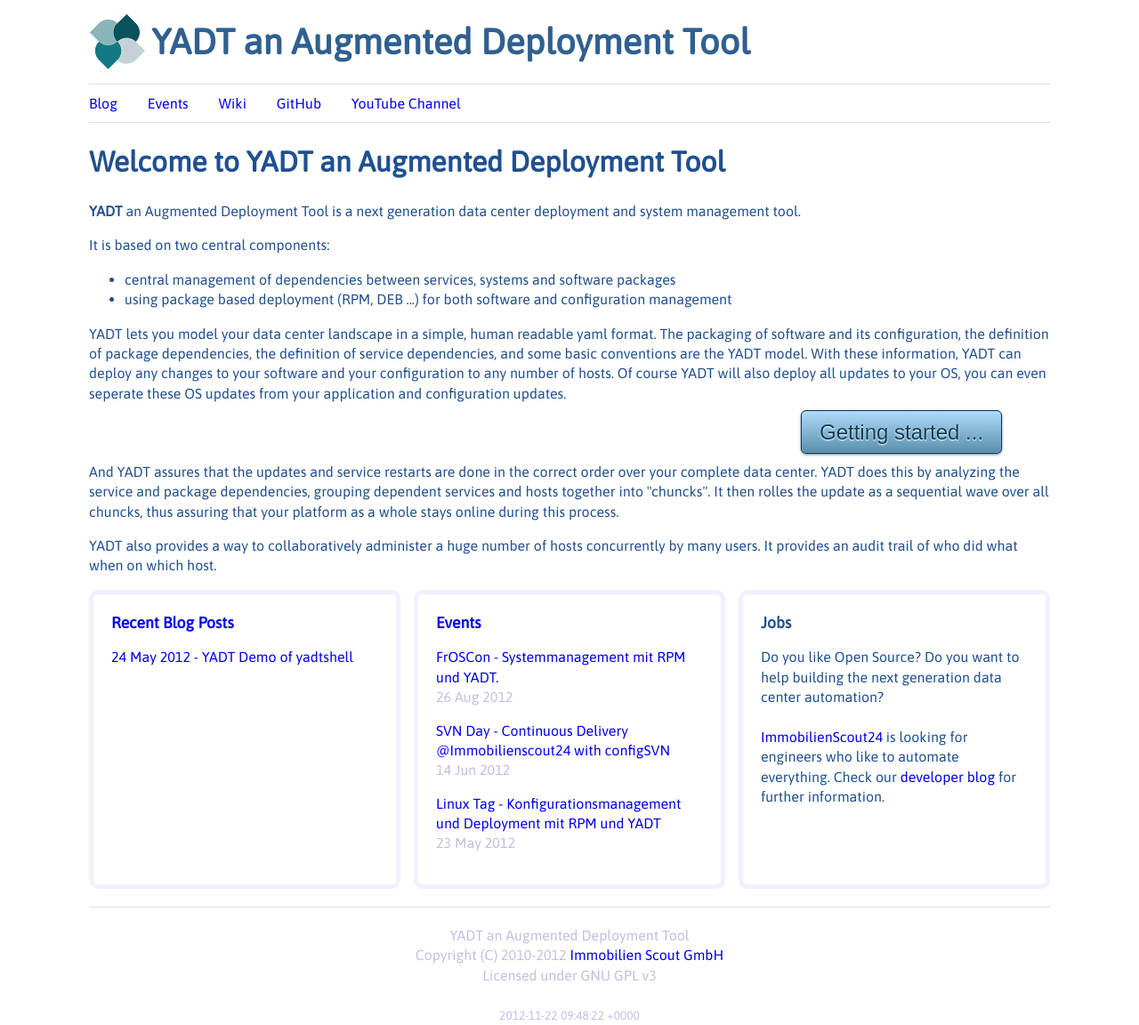
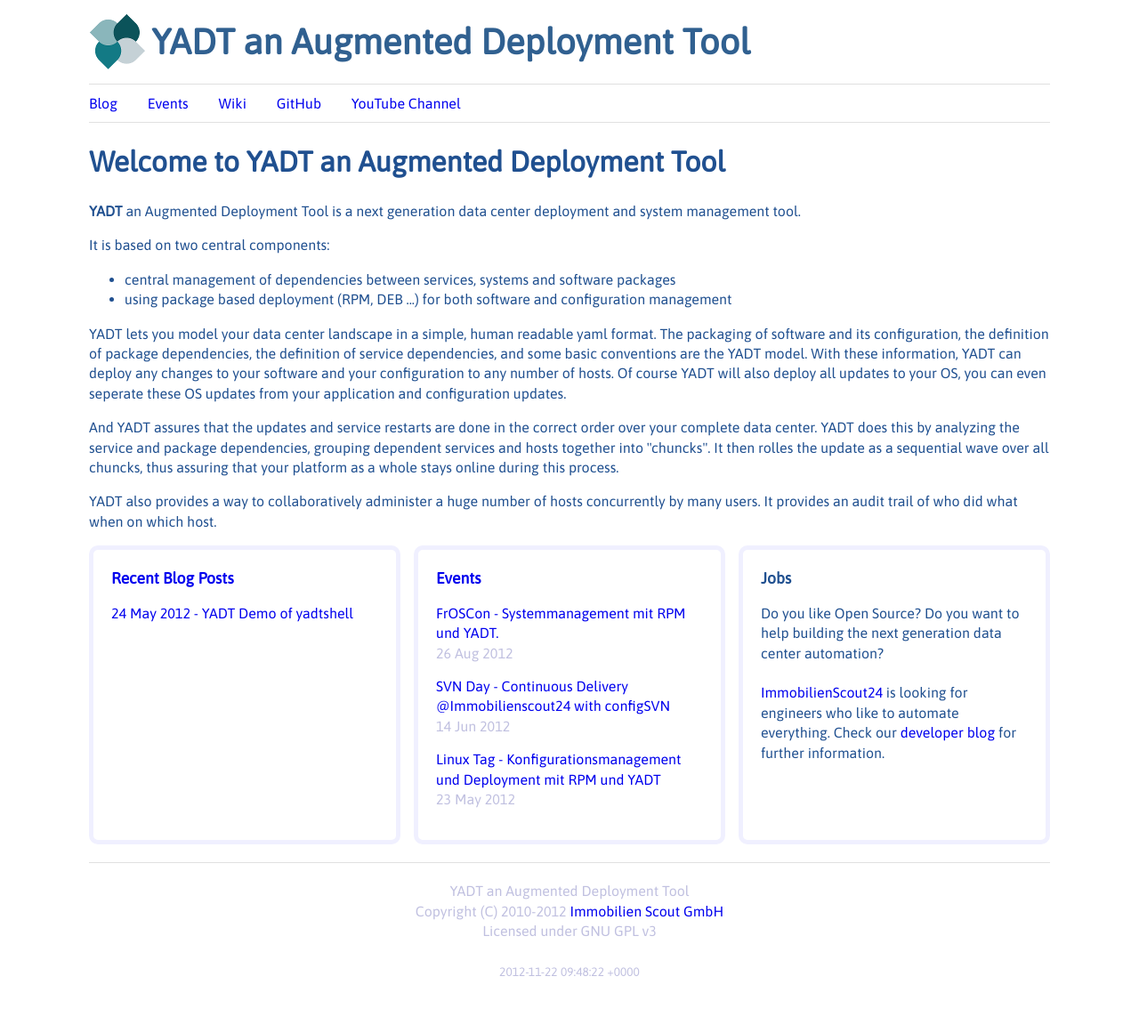
Before and after one commit to yadt/yadt.github.com, a Jekyll site: the page built from index.html, in a window 1280 px wide. Shown: the whole page at 89% size. Built offline with Jekyll 4.4.1, drawn with Linux system fonts in a browser that asks for light colours; after the commit the page ends 1102 px from its top, so only the background shows below that.

Commit message:
Update index.html

```diff
--- a/index.html
+++ b/index.html
@@ -23,9 +23,9 @@
     configuration updates.
 </p>
 
-<a class="getting-started" href="https://github.com/yadt/getting-started">
+<!--a class="getting-started" href="https://github.com/yadt/getting-started">
     Getting started ...
-</a>
+</a-->
 
 <p>
     And YADT assures that the updates and service restarts are done in the correct order over your
```
